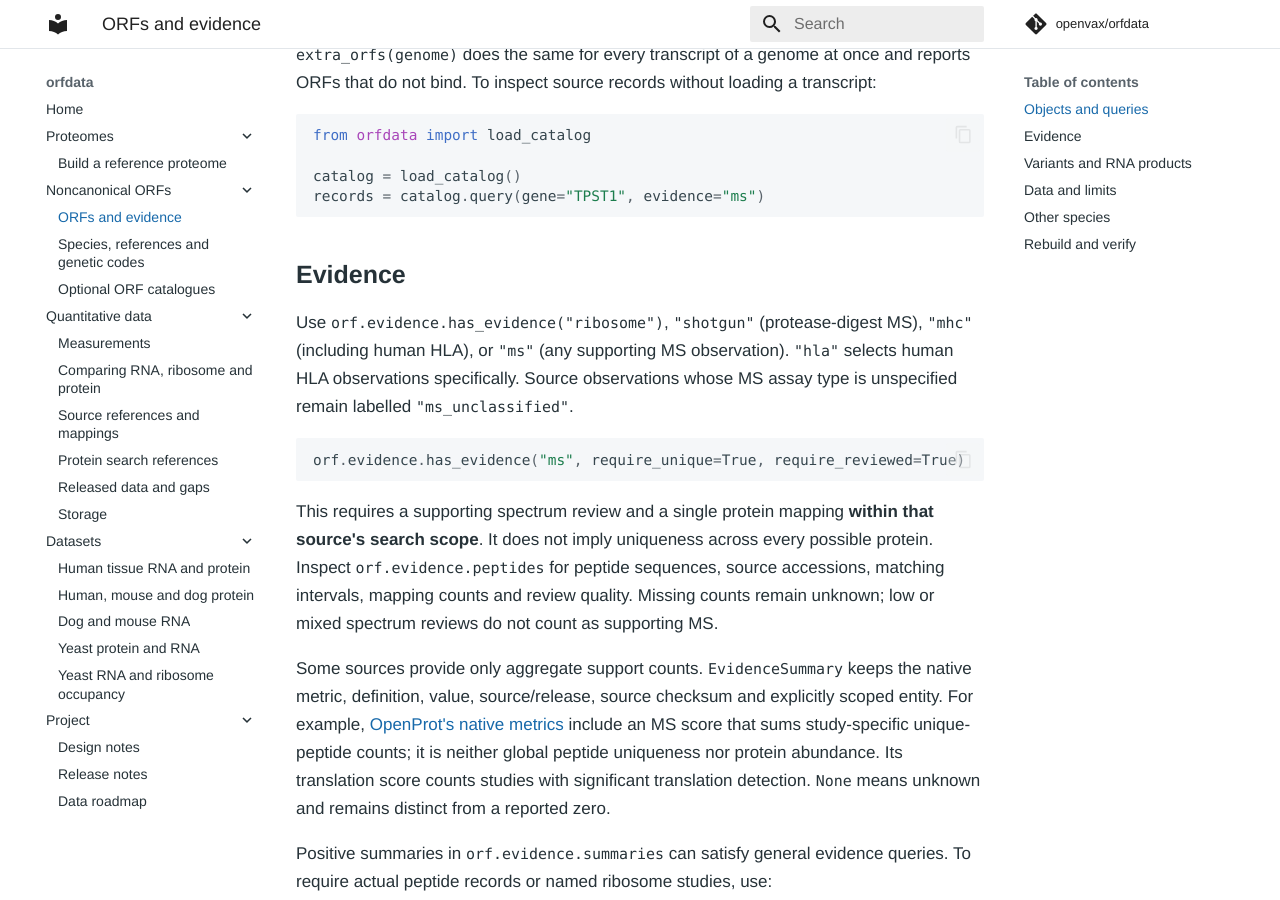
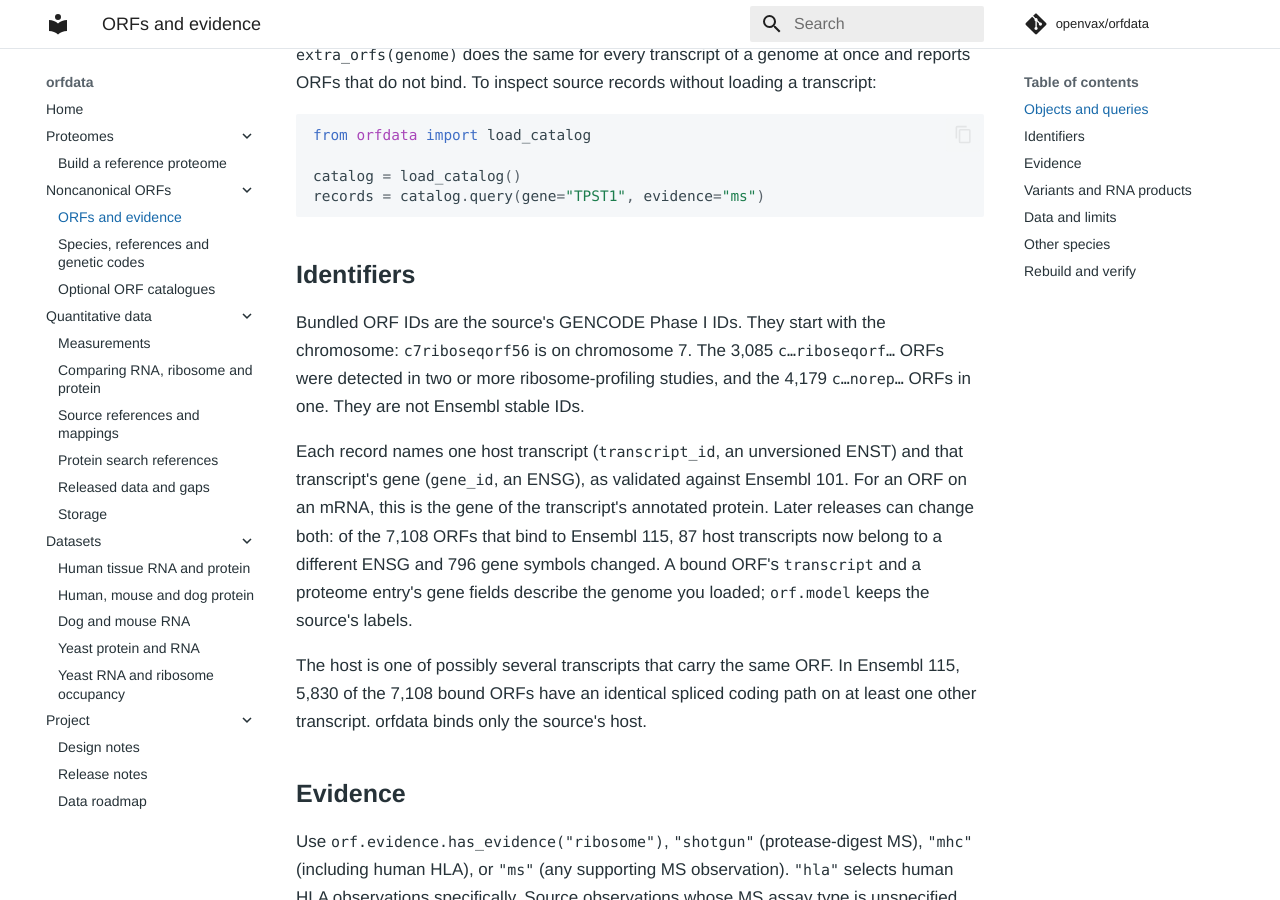
Before and after one commit to openvax/orfdata, an MkDocs documentation site: the page built from docs/reference.md, in a window 1280 px wide and 900 px high, scrolled down 1012 px. Built offline with MkDocs 1.6.1 and Material for MkDocs 9.7.7, drawn with Linux system fonts in a browser that asks for light colours; comment, search, counter and statistics services are not loaded.

Commit message:
Report extra-ORF genes from the loaded genome and document ORF IDs
Proteome entries for extra ORFs took gene IDs and symbols from the
catalogue (Ensembl 101) but transcript IDs from the loaded genome, so a
FASTA header could mix releases: in Ensembl 115, 87 bound host
transcripts belong to a different gene and 796 symbols changed. Gene
fields now come from the loaded genome; the source's labels stay on
orf.model. ExtraORFs.for_gene matches either, and an empty name no
longer matches every unnamed gene.

Document the GENCODE Phase I ORF IDs, their host transcript and gene,
and how often the same ORF occurs on other transcripts.

Claude-Session: https://claude.ai/code/session_016N35AjLGwyYtEcjeN5k6mT

````diff
--- a/docs/reference.md
+++ b/docs/reference.md
@@ -42,6 +42,25 @@ from orfdata import load_catalog
 catalog = load_catalog()
 records = catalog.query(gene="TPST1", evidence="ms")
 ```
+
+## Identifiers
+
+Bundled ORF IDs are the source's GENCODE Phase I IDs. They start with the
+chromosome: `c7riboseqorf56` is on chromosome 7. The 3,085 `c…riboseqorf…`
+ORFs were detected in two or more ribosome-profiling studies, and the 4,179
+`c…norep…` ORFs in one. They are not Ensembl stable IDs.
+
+Each record names one host transcript (`transcript_id`, an unversioned ENST)
+and that transcript's gene (`gene_id`, an ENSG), as validated against Ensembl
+101. For an ORF on an mRNA, this is the gene of the transcript's annotated
+protein. Later releases can change both: of the 7,108 ORFs that bind to Ensembl
+115, 87 host transcripts now belong to a different ENSG and 796 gene symbols
+changed. A bound ORF's `transcript` and a proteome entry's gene fields describe
+the genome you loaded; `orf.model` keeps the source's labels.
+
+The host is one of possibly several transcripts that carry the same ORF. In
+Ensembl 115, 5,830 of the 7,108 bound ORFs have an identical spliced coding
+path on at least one other transcript. orfdata binds only the source's host.
 
 ## Evidence
 
````
Also changed, not shown: docs/proteome.md (+7 -3 lines), 2 other files.
